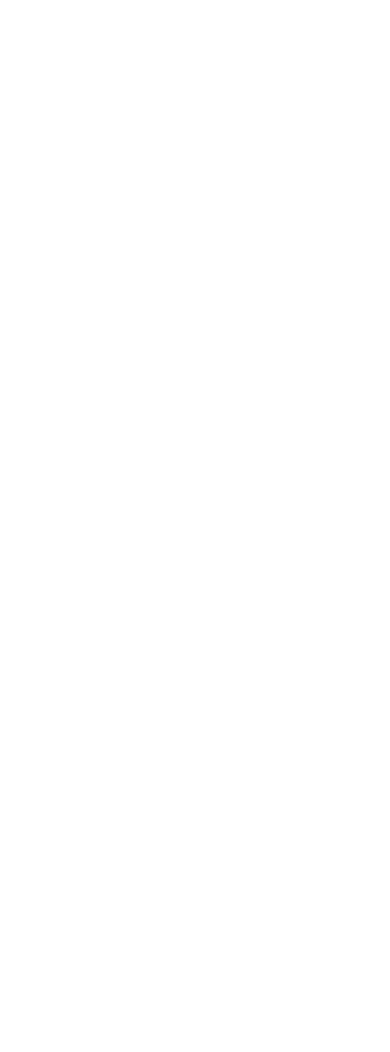
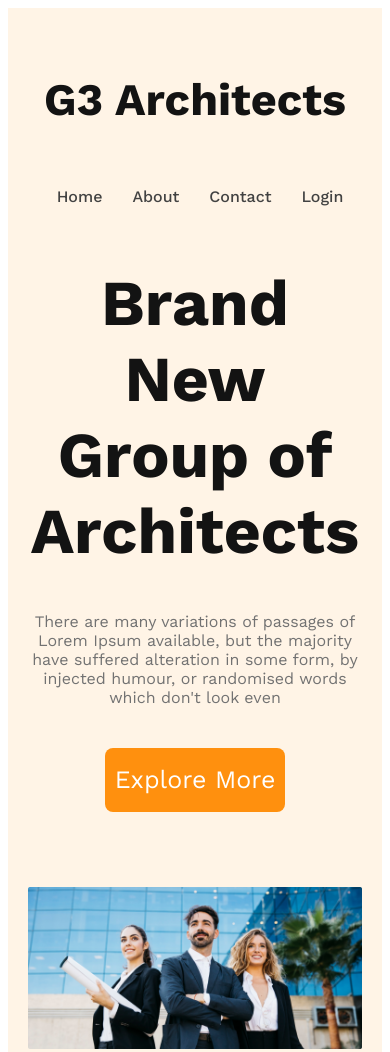
Before and after one commit to shafinahmed04/g3-architects-resources, a plain HTML site: page index.html in a window 390 px wide. Shown: the top 1052 px of the page. Before the commit the page ends 844 px from the top, so only its background shows below. Drawn offline with nearby package versions, Linux system fonts and the light colour scheme.

Commit message:
add responsive for mobile and tablat

```diff
--- a/index.html
+++ b/index.html
@@ -3,9 +3,34 @@
 <head>
     <meta charset="UTF-8">
     <meta name="viewport" content="width=, initial-scale=1.0">
-    <title>g3-architects-resources</title>
+    <title>G3-architects-resources</title>
+    <link rel="stylesheet" href="styles/architect.css">
 </head>
 <body>
+    <header>
+        <nav>
+            <h3 class="nav-title" >G3 Architects</h3>
+            <ul>
+                <li><a href="">Home</a></li>
+                <li><a href="">About</a></li>
+                <li><a href="">Contact</a></li>
+                <li><a href="">Login</a></li>
+            </ul>
+        </nav>
+        <div class="banner">
+            <div  class="banner-content">            <h1 class="banner-title" >Brand New
+                Group of Architects </h1>
+                <p class="banner-discription" >There are many variations of passages of Lorem Ipsum available, but the majority have suffered alteration in some form, by injected humour, or randomised words which don't look even</p>
+                <button class="btn-primary">Explore More</button>
+            </div>
+                <img src="images/banner.png" alt="">
+        </div>
+    </header>
+    <main>
 
+    </main>
+    <footer>
+
+    </footer>
 </body>
 </html>
--- a/styles/architect.css
+++ b/styles/architect.css
@@ -0,0 +1,88 @@
+/* work sans font */
+@import url('https://fonts.googleapis.com/css2?family=Work+Sans:wght@400;500;600;700;800&display=swap');
+
+*{
+    font-family: 'Work Sans', sans-serif;
+}
+.btn-primary{
+    width: 180px;
+    height: 64px;
+    border-radius: 8px;
+    color: #fff;
+    font-size: 25px;
+    background: #ff900e;
+    margin: 25px;
+    color: #fff;
+    cursor: pointer;
+    border: 0;
+}
+
+/* header styles */
+header{
+    background: rgba(255, 144, 14, 0.10);
+    padding: 50px 240px;
+}
+nav{
+    display: flex;
+    justify-content: space-between;
+    align-items: center;
+}
+.nav-title{
+    font-size: 45px;
+    font-weight: 700;
+    color: #131313;
+}
+nav > ul{
+    display: flex;
+}
+nav li{
+    list-style: none;
+    margin-right: 30px;
+    font-weight: 500;
+    font-size: 1rem;
+}
+nav li a{
+    text-decoration: none;
+    color: #424242;
+}
+/* banner styles */
+.banner-content{
+    max-width: 800px;
+    text-align: center;
+    margin: auto;
+}
+.banner-title{
+    font-size: 64px;
+    font-weight: 700;
+    color: #131313;
+}
+.banner-discription{
+    font-size: 16px;
+    font-weight: 400;
+    color: #727272;
+}
+.banner img{
+    margin-top: 50px;
+    width: 100%;
+}
+
+/* reponsive media queries */
+/* mobile devices */
+@media screen and (max-width: 576px){
+    header{
+        padding: 20px;
+    }
+    nav{
+        flex-direction: column;
+    }
+}
+
+/* tablat device */
+@media screen and (min-width: 576px) and (max-width: 960px) {
+    header{
+        padding: 50px;
+    }
+    nav {
+        flex-direction: column;
+    }
+}
```
